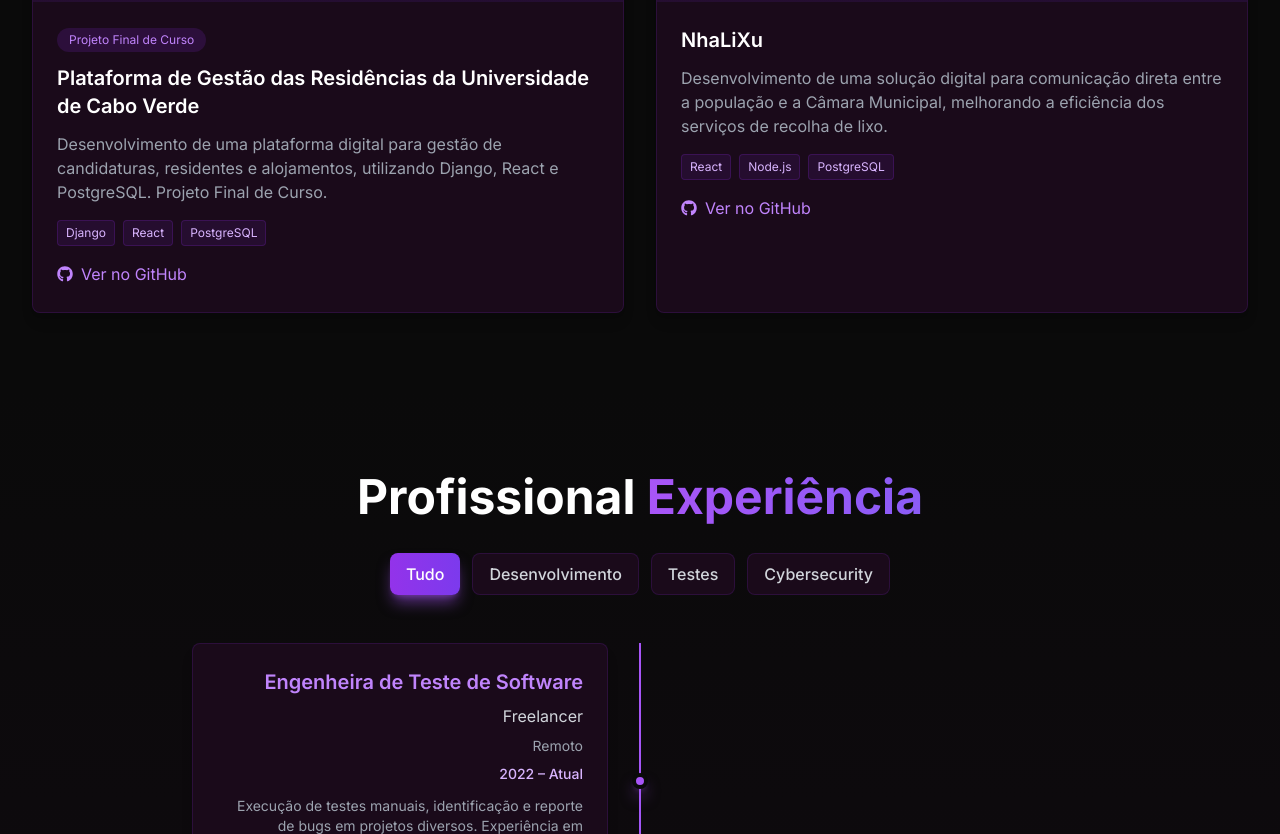
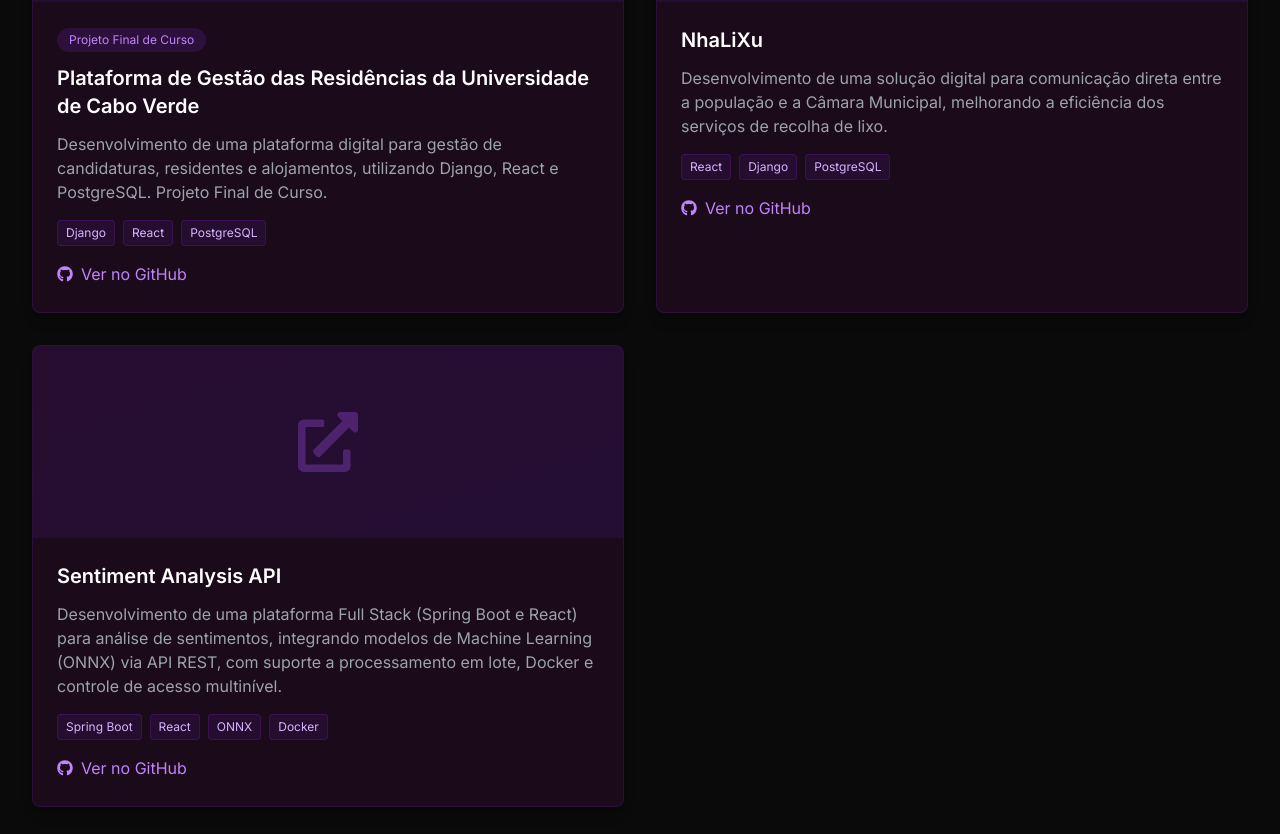
Before and after one commit to Andreia797/about_me, a React (Vite) app: page / in a window 1280 px wide. Shown: the part 3266-4100 px from the top of the page. Built offline with nearby package versions, Linux system fonts and the light colour scheme; no server answers.

Commit message:
Adicicao de novo projeto

```diff
--- a/locales/en/translation.json
+++ b/locales/en/translation.json
@@ -163,6 +163,10 @@
     "2": {
       "title": "NhaLiXu",
       "description": "Development of a digital solution for direct communication between the population and the Municipal Council, improving waste collection service efficiency."
+    },
+    "3": {
+      "title": "Sentiment Analysis API",
+      "description": "Development of a Full Stack platform (Spring Boot and React) for sentiment analysis, integrating Machine Learning models (ONNX) via REST API, with batch processing support, Docker, and multi-level access control."
     }
   }
 }
--- a/locales/pt/translation.json
+++ b/locales/pt/translation.json
@@ -163,6 +163,10 @@
     "2": {
       "title": "NhaLiXu",
       "description": "Desenvolvimento de uma solução digital para comunicação direta entre a população e a Câmara Municipal, melhorando a eficiência dos serviços de recolha de lixo."
+    },
+    "3": {
+      "title": "Sentiment Analysis API",
+      "description": "Desenvolvimento de uma plataforma Full Stack (Spring Boot e React) para análise de sentimentos, integrando modelos de Machine Learning (ONNX) via API REST, com suporte a processamento em lote, Docker e controle de acesso multinível."
     }
   }
 }
--- a/src/data/projects.ts
+++ b/src/data/projects.ts
@@ -21,7 +21,14 @@ export const projects: Project[] = [
     id: "2",
     title: "projectItems.2.title",
     description: "projectItems.2.description",
-    tech: ["React", "Node.js", "PostgreSQL"],
+    tech: ["React", "Django", "PostgreSQL"],
     github: "https://github.com/Andreia797"
+  },
+  {
+    id: "3",
+    title: "projectItems.3.title",
+    description: "projectItems.3.description",
+    tech: ["Spring Boot", "React", "ONNX", "Docker"],
+    github: "https://github.com/SentimentONE"
   }
 ];
```
